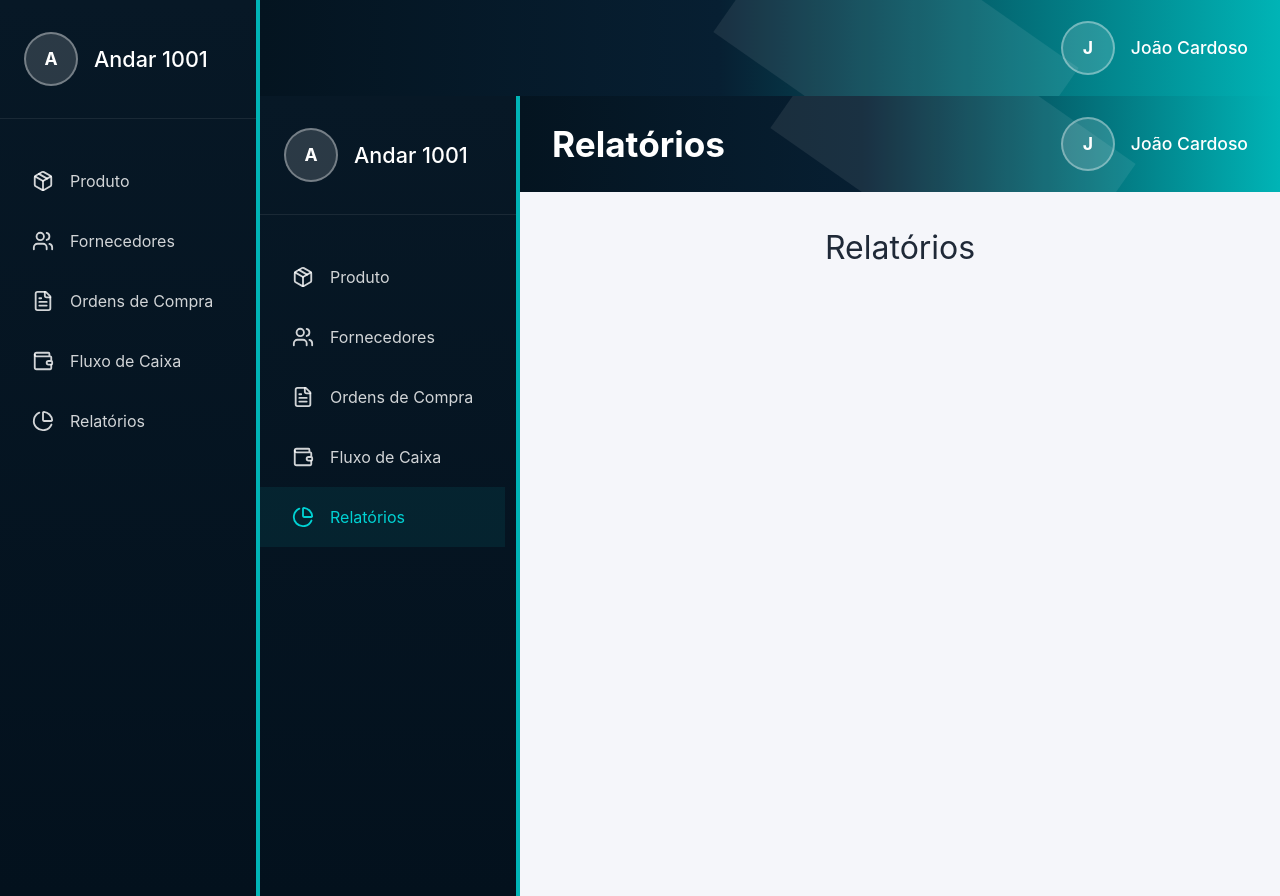
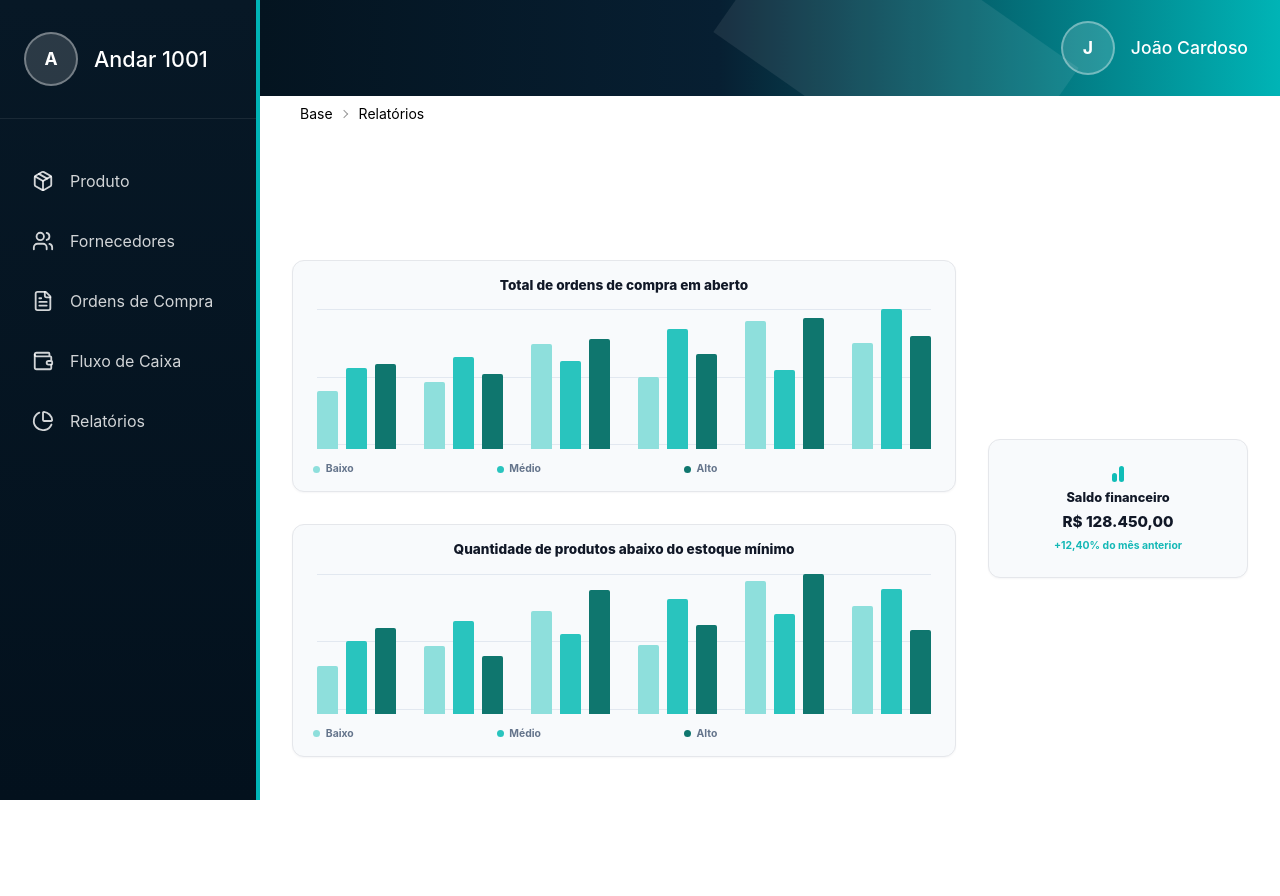
Before and after one commit to victorgoddard/sige-erp, a SvelteKit app: page /charts in a window 1280 px wide. After the commit the page ends 800 px from the top, so only its background shows below. Built offline with nearby package versions, Linux system fonts and the light colour scheme.

Commit message:
Tela de relatórios

```diff
--- /dev/null
+++ b/src/lib/components/form/ChartsForm.svelte
@@ -0,0 +1,39 @@
+<script lang="ts" module>
+	export const reportBreadcrumbs = [
+		{ href: '/', label: 'Base' },
+		{ href: '/charts', label: 'Relatórios' }
+	];
+
+	export const reportCards = {
+		openOrdersTitle: 'Total de ordens de compra em aberto',
+		lowStockTitle: 'Quantidade de produtos abaixo do estoque mínimo',
+		balanceTitle: 'Saldo financeiro'
+	};
+
+	export const chartLegend = [
+		{
+			label: 'Baixo',
+			color: '#8edfdc'
+		},
+		{
+			label: 'Médio',
+			color: '#29c4be'
+		},
+		{
+			label: 'Alto',
+			color: '#0f766e'
+		}
+	];
+
+	export function getBarColor(index: number): string {
+		const positionInGroup = index % 3;
+
+		if (positionInGroup === 0) return chartLegend[0].color;
+		if (positionInGroup === 1) return chartLegend[1].color;
+		return chartLegend[2].color;
+	}
+
+	export function hasGroupSpacing(index: number): boolean {
+		return (index + 1) % 3 === 0;
+	}
+</script>
--- /dev/null
+++ b/src/lib/mock/charts.ts
@@ -0,0 +1,12 @@
+export const openOrdersBars = [
+	42, 58, 61, 48, 66, 54, 75, 63, 79, 52, 86, 68, 92, 57, 94, 76, 100, 81
+];
+
+export const lowStockBars = [
+	34, 52, 61, 48, 66, 41, 73, 57, 88, 49, 82, 63, 95, 71, 100, 77, 89, 60
+];
+
+export const financialMetric = {
+	amount: 'R$ 128.450,00',
+	variation: '+12,40% do mês anterior'
+};
--- a/src/routes/charts/+page.svelte
+++ b/src/routes/charts/+page.svelte
@@ -1,292 +1,310 @@
 <script lang="ts">
+  import Breadcrumbs from '$lib/components/Breadcrumbs.svelte';
   import {
-    Package,
-    Users,
-    FileText,
-    PieChart,
-    Wallet
-  } from '@lucide/svelte';
-
-  import { page } from '$app/stores';
-
-  import PurchaseOrderForm from '$lib/components/form/PurchaseOrderForm.svelte';
-  import PurchaseOrdersTable from '$lib/components/purchase-orders/PurchaseOrdersTable.svelte';
-
-  import { purchaseOrders } from '$lib/mock/purchase-order';
-
-  import type { Product, Supplier } from '$lib/types/purchase-order';
-
-  const suppliers: Supplier[] = [
-    {
-      id: '1',
-      name: 'Vogel Tecnologia'
-    },
-    {
-      id: '2',
-      name: 'Constrular Materiais'
-    },
-    {
-      id: '3',
-      name: 'EletroMais'
-    }
-  ];
-
-  const products: Product[] = [
-    {
-      id: '1',
-      name: 'Parafuso 4x40'
-    },
-    {
-      id: '2',
-      name: 'Bucha 6mm'
-    },
-    {
-      id: '3',
-      name: 'Cabo Flexível 2,5mm'
-    }
-  ];
-
-  const menuItems = [
-    {
-      label: 'Produto',
-      icon: Package,
-      href: '/product'
-    },
-    {
-      label: 'Fornecedores',
-      icon: Users,
-      href: '/suppliers'
-    },
-    {
-      label: 'Ordens de Compra',
-      icon: FileText,
-      href: '/purchase-orders'
-    },
-    {
-      label: 'Fluxo de Caixa',
-      icon: Wallet,
-      href: '/cash-flow'
-    },
-    {
-      label: 'Relatórios',
-      icon: PieChart,
-      href: '/charts'
-    }
-  ];
+    chartLegend,
+    getBarColor,
+    hasGroupSpacing,
+    reportBreadcrumbs,
+    reportCards
+  } from '$lib/components/form/ChartsForm.svelte';
+  import {
+    financialMetric,
+    lowStockBars,
+    openOrdersBars
+  } from '$lib/mock/charts';
 </script>
 
 <svelte:head>
   <title>Relatórios</title>
 </svelte:head>
 
-<div class="layout">
-  <aside class="sidebar">
-    <div class="company-section">
-      <div class="company-avatar">
-        A
+<Breadcrumbs
+  items={reportBreadcrumbs}
+/>
+
+<section class="reports-page">
+  <div class="reports-container">
+    <div class="reports-content">
+      <div class="charts-column">
+        <article class="report-card chart-card">
+          <h2>{reportCards.openOrdersTitle}</h2>
+
+          <div class="bar-chart" aria-label="Total de ordens de compra em aberto">
+            <div class="chart-lines" aria-hidden="true">
+              <span></span>
+              <span></span>
+              <span></span>
             </div>
 
-      <span>Andar 1001</span>
+            <div class="bars">
+              {#each openOrdersBars as bar, index}
+                <span
+                  class="bar"
+                  class:group-spacing={hasGroupSpacing(index)}
+                  style={`height: ${bar}%; background: ${getBarColor(index)}`}
+                ></span>
+              {/each}
+            </div>
           </div>
 
-    <nav class="menu">
-      {#each menuItems as item}
-        {@const Icon = item.icon}
-        <a
-          class="menu-item"
-          class:active={$page.url.pathname === item.href}
-          href={item.href} >
-          <Icon size={22} />
+          <div class="chart-legend">
+            {#each chartLegend as item}
+              <div class="legend-item">
+                <span style={`background: ${item.color}`}></span>
+                <small>{item.label}</small>
+              </div>
+            {/each}
+          </div>
+        </article>
 
-          <span>{item.label}</span>
-        </a>
-      {/each}
-    </nav>
-  </aside>
+        <article class="report-card chart-card">
+          <h2>{reportCards.lowStockTitle}</h2>
 
-  <main class="content">
-    <header class="topbar">
-      <div class="topbar-overlay"></div>
-
-      <div class="topbar-content">
-        <h1>Relatórios</h1>
-
-        <div class="user-area">
-          <div class="avatar">
-            J
+          <div class="bar-chart" aria-label="Quantidade de produtos abaixo do estoque mínimo">
+            <div class="chart-lines" aria-hidden="true">
+              <span></span>
+              <span></span>
+              <span></span>
             </div>
 
-          <span>João Cardoso</span>
+            <div class="bars">
+              {#each lowStockBars as bar, index}
+                <span
+                  class="bar"
+                  class:group-spacing={hasGroupSpacing(index)}
+                  style={`height: ${bar}%; background: ${getBarColor(index)}`}
+                ></span>
+              {/each}
             </div>
           </div>
-    </header>
 
-    <section class="page-content">
-      <div class="page-header">
-        <h2>Relatórios</h2>
+          <div class="chart-legend">
+            {#each chartLegend as item}
+              <div class="legend-item">
+                <span style={`background: ${item.color}`}></span>
+                <small>{item.label}</small>
+              </div>
+            {/each}
+          </div>
+        </article>
       </div>
 
-    </section>
-  </main>
+      <aside class="report-card metric-card">
+        <div class="metric-icon" aria-hidden="true">
+          <span></span>
+          <span></span>
         </div>
 
+        <h2>{reportCards.balanceTitle}</h2>
+        <strong>{financialMetric.amount}</strong>
+        <p>{financialMetric.variation}</p>
+      </aside>
+    </div>
+  </div>
+</section>
+
 <style>
-  :global(body) {
-    margin: 0;
-    background: #f5f6fa;
-    font-family: Inter, sans-serif;
+  .reports-page {
+    width: 100%;
+    padding: 8rem 2rem 2rem;
   }
 
-  .layout {
+  .reports-container {
+    width: 100%;
     display: flex;
-    min-height: 100vh;
   }
 
-  .sidebar {
-    width: 260px;
-    background: linear-gradient(180deg, #071826 0%, #03111d 100%);
-    color: white;
+  .reports-content {
+    width: 100%;
+    display: flex;
+    align-items: center;
+    gap: 2rem;
+  }
+
+  .charts-column {
+    flex: 1;
+    min-width: 0;
     display: flex;
     flex-direction: column;
-    border-right: 4px solid #00b4b6;
+    justify-content: center;
+    gap: 2rem;
   }
 
-  .company-section {
-    display: flex;
-    align-items: center;
-    gap: 1rem;
-    padding: 2rem 1.5rem;
-    border-bottom: 1px solid rgba(255, 255, 255, 0.08);
+  .report-card {
+    background: #f8fafc;
+    border: 1px solid #e5e7eb;
+    border-radius: 12px;
+    box-shadow: 0 1px 2px rgba(15, 23, 42, 0.04);
   }
 
-  .company-avatar,
-  .avatar {
-    width: 54px;
-    height: 54px;
-    border-radius: 999px;
+  .chart-card {
+    width: 100%;
+    padding: 1rem 1.25rem 0.9rem;
+  }
+
+  .metric-card {
+    flex: 0 0 260px;
+    min-height: 8.7rem;
+    padding: 1rem 0.8rem;
     display: flex;
+    flex-direction: column;
     align-items: center;
     justify-content: center;
-    background: rgba(255, 255, 255, 0.15);
-    font-weight: 700;
-    font-size: 1.1rem;
-    border: 2px solid rgba(255, 255, 255, 0.35);
   }
 
-  .company-section span {
-    font-size: 1.35rem;
-    font-weight: 500;
+  .chart-card h2,
+  .metric-card h2 {
+    margin: 0 0 0.75rem;
+    text-align: center;
+    font-size: 0.85rem;
+    line-height: 1.2;
+    color: #111827;
+    font-weight: 800;
   }
 
-  .menu {
-    display: flex;
-    flex-direction: column;
-    padding: 2rem 0;
-  }
-
-  .menu-item {
-    display: flex;
-    align-items: center;
-    gap: 1rem;
-    height: 60px;
-    padding: 0 2rem;
-    background: transparent;
-    border: none;
-    color: rgba(255, 255, 255, 0.82);
-    cursor: pointer;
-    font-size: 1rem;
-    transition: all 0.2s;
-
-    text-decoration: none;
-  }
-
-  .menu-item:hover {
-    background: rgba(255, 255, 255, 0.06);
-  }
-
-  .menu-item.active {
-    color: #00d2d3;
-    background: rgba(0, 210, 211, 0.08);
-  }
-
-  .content {
-    flex: 1;
-    display: flex;
-    flex-direction: column;
-  }
-
-  .topbar {
+  .bar-chart {
     position: relative;
-    height: 96px;
-    background: linear-gradient(90deg, #041420 0%, #071f32 45%, #00b4b6 100%);
+    width: 100%;
+    height: 9rem;
+    padding: 0.25rem 0.25rem 0;
     overflow: hidden;
   }
 
-  .topbar-overlay {
+  .chart-lines {
     position: absolute;
-    right: 22%;
-    top: -40px;
-    width: 320px;
-    height: 180px;
-    background: rgba(255, 255, 255, 0.08);
-    transform: rotate(35deg);
+    inset: 0.25rem 0.25rem 0.25rem;
+    display: flex;
+    flex-direction: column;
+    justify-content: space-between;
+    pointer-events: none;
   }
 
-  .topbar-content {
+  .chart-lines span {
+    display: block;
+    width: 100%;
+    height: 1px;
+    background: #e2e8f0;
+  }
+
+  .bars {
     position: relative;
-    z-index: 2;
+    z-index: 1;
     height: 100%;
+    display: flex;
+    align-items: flex-end;
+    gap: 0.5rem;
+  }
+
+  .bar {
+    flex: 1;
+    min-width: 0.5rem;
+    border-radius: 2px 2px 0 0;
+  }
+
+  .bar.group-spacing {
+    margin-right: 1.25rem;
+  }
+
+  .bar.group-spacing:last-child {
+    margin-right: 0;
+  }
+
+  .chart-legend {
     display: flex;
     align-items: center;
     justify-content: space-between;
-    padding: 0 2rem;
+    width: 65%;
+    margin-top: 0.75rem;
   }
 
-  .topbar h1 {
-    color: white;
-    font-size: 2.2rem;
-    margin: 0;
-    font-weight: 700;
+  .legend-item {
+    display: flex;
+    align-items: center;
+    gap: 0.35rem;
   }
 
-  .user-area {
-    display: flex;
-    align-items: center;
-    gap: 1rem;
-    color: white;
-    font-size: 1.1rem;
-    font-weight: 500;
+  .legend-item span {
+    width: 0.45rem;
+    height: 0.45rem;
+    border-radius: 999px;
   }
 
-  .page-content {
-    padding: 2rem;
-    display: flex;
-    flex-direction: column;
-    gap: 2rem;
+  .legend-item small {
+    font-size: 0.65rem;
+    font-weight: 700;
+    color: #64748b;
   }
 
-  .page-header h2 {
-    margin: 0;
-    color: #1f2937;
-    font-size: 2rem;
+  .metric-icon {
+    display: flex;
+    align-items: flex-end;
+    justify-content: center;
+    gap: 0.15rem;
+    height: 1.2rem;
+    margin-bottom: 0.5rem;
+    color: #10bdb7;
   }
 
-  .form-card {
-    background: white;
-    border-radius: 18px;
-    border: 1px solid #e5e7eb;
-    padding: 2rem;
+  .metric-icon span {
+    display: block;
+    width: 0.3rem;
+    background: currentColor;
+    border-radius: 999px;
   }
 
-  @media (max-width: 1200px) {
-    .layout {
-      flex-direction: column;
+  .metric-icon span:first-child {
+    height: 0.55rem;
   }
 
-    .sidebar {
+  .metric-icon span:last-child {
+    height: 1rem;
+  }
+
+  .metric-card h2 {
+    margin-bottom: 0.35rem;
+    font-size: 0.8rem;
+  }
+
+  .metric-card strong {
+    display: block;
+    font-size: 0.95rem;
+    font-weight: 800;
+    color: #111827;
+  }
+
+  .metric-card p {
+    margin: 0.3rem 0 0;
+    font-size: 0.65rem;
+    font-weight: 700;
+    color: #14b8b6;
+    text-align: center;
+  }
+
+  @media (max-width: 900px) {
+    .reports-page {
+      padding: 1rem;
+    }
+
+    .reports-content {
+      flex-direction: column;
+      align-items: stretch;
+    }
+
+    .metric-card {
       width: 100%;
-      border-right: none;
-      border-bottom: 4px solid #00b4b6;
+      flex: initial;
+    }
+
+    .bar-chart {
+      height: 6rem;
+    }
+
+    .chart-legend {
+      width: 100%;
+    }
+
+    .bar.group-spacing {
+      margin-right: 0.5rem;
     }
   }
 </style>
```
Also changed, not shown: 1 other file (tests, documents, lock files or other folders). Lines whose indentation alone changed are shown as unchanged.
